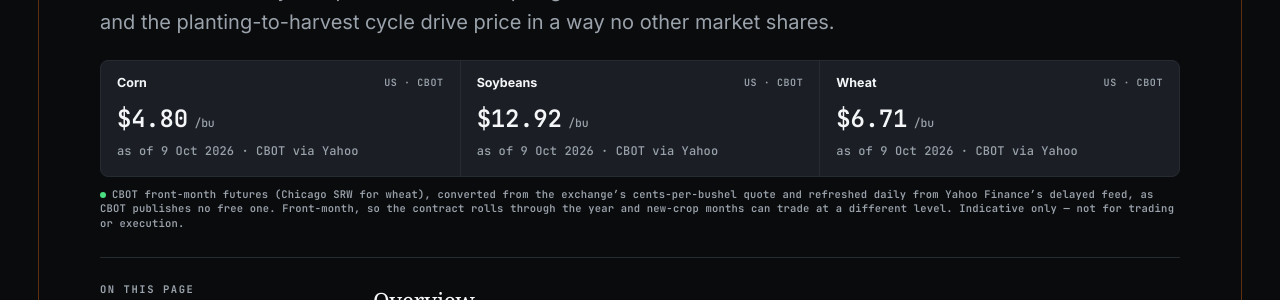
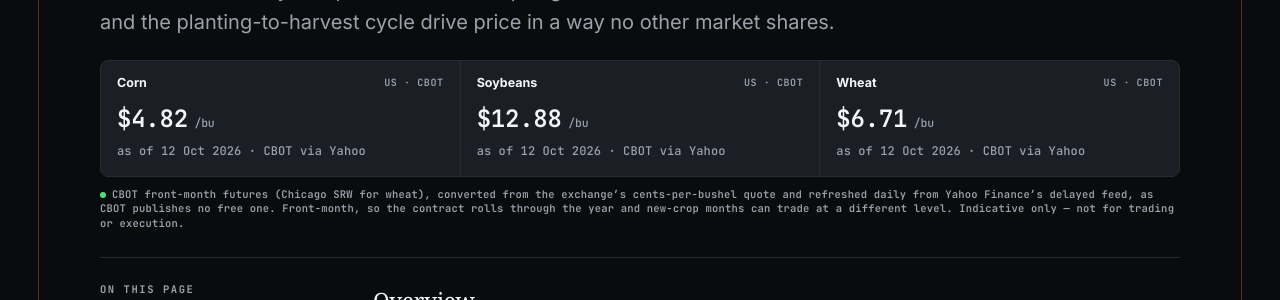
Before and after one commit to maverickrocx/RiskMaverick, a Jekyll site: the page built from markets/commodities/agriculture.md, in a window 1280 px wide and 900 px high. Shown: the part 259-559 px from the top of the window. Built offline with Jekyll 4.4.1, drawn with Linux system fonts in a browser that asks for light colours; some web fonts are replaced.

Commit message:
chore(marks): daily benchmark refresh from primary sources

```diff
--- a/_data/marks.yml
+++ b/_data/marks.yml
@@ -2,8 +2,8 @@
 # Each mark carries the date and publisher it came from.
 
 brent:
-  price: "$104.72"
-  asof: "9 Oct 2026"
+  price: "$106.77"
+  asof: "12 Oct 2026"
   source: "market feed"
 brent_spot:
   price: "$130.18"
@@ -14,39 +14,39 @@ brent_wti:
   asof: "8 Oct 2026"
   source: "derived"
 corn:
-  price: "$4.80"
-  asof: "9 Oct 2026"
+  price: "$4.82"
+  asof: "12 Oct 2026"
   source: "CBOT via Yahoo"
 de_da:
-  price: "€122.31"
-  asof: "11 Oct 2026"
+  price: "€197.23"
+  asof: "12 Oct 2026"
   source: "SMARD"
-  low: 13.78
-  high: 241.59
+  low: 136.09
+  high: 291.47
   points: 96
 estr:
-  price: "2.439%"
-  asof: "8 Oct 2026"
+  price: "2.437%"
+  asof: "9 Oct 2026"
   source: "ECB"
 eua:
-  price: "€86.11"
-  asof: "9 Oct 2026"
+  price: "€86.28"
+  asof: "12 Oct 2026"
   source: "EEX auction"
 eurusd:
-  price: "1.1201"
-  asof: "11 Oct 2026"
+  price: "1.1177"
+  asof: "12 Oct 2026"
   source: "market feed"
 fed_target:
   price: "3.75–4.00%"
-  asof: "10 Oct 2026"
+  asof: "12 Oct 2026"
   source: "Federal Reserve"
 gbpusd:
-  price: "1.3233"
-  asof: "11 Oct 2026"
+  price: "1.3232"
+  asof: "12 Oct 2026"
   source: "market feed"
 gold:
-  price: "$4,216.30"
-  asof: "9 Oct 2026"
+  price: "$4,196.90"
+  asof: "12 Oct 2026"
   source: "market feed"
 henry_hub:
   price: "$3.24"
@@ -73,20 +73,20 @@ sofr:
   asof: "8 Oct 2026"
   source: "NY Fed"
 soybeans:
-  price: "$12.92"
-  asof: "9 Oct 2026"
+  price: "$12.88"
+  asof: "12 Oct 2026"
   source: "CBOT via Yahoo"
 sp500:
-  price: "7,811.54"
-  asof: "9 Oct 2026"
+  price: "7,818.00"
+  asof: "12 Oct 2026"
   source: "market feed"
 stoxx50:
-  price: "6,173.37"
-  asof: "9 Oct 2026"
+  price: "6,204.90"
+  asof: "12 Oct 2026"
   source: "market feed"
 ttf:
-  price: "€81.43"
-  asof: "9 Oct 2026"
+  price: "€83.03"
+  asof: "12 Oct 2026"
   source: "ICE Endex via Yahoo"
 us10y:
   price: "5.24%"
@@ -101,12 +101,12 @@ us30y:
   asof: "9 Oct 2026"
   source: "US Treasury"
 usdjpy:
-  price: "158.32"
-  asof: "11 Oct 2026"
+  price: "158.62"
+  asof: "12 Oct 2026"
   source: "market feed"
 wheat:
   price: "$6.71"
-  asof: "9 Oct 2026"
+  asof: "12 Oct 2026"
   source: "CBOT via Yahoo"
 wti:
   price: "$98.26"
```
